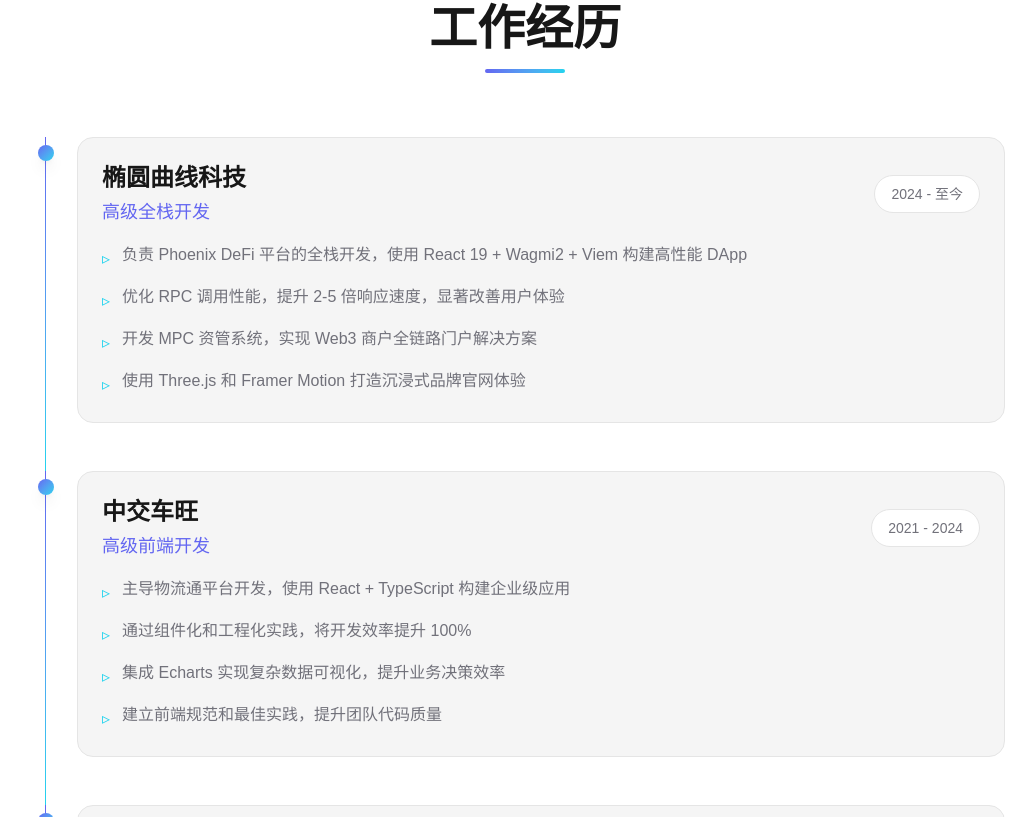
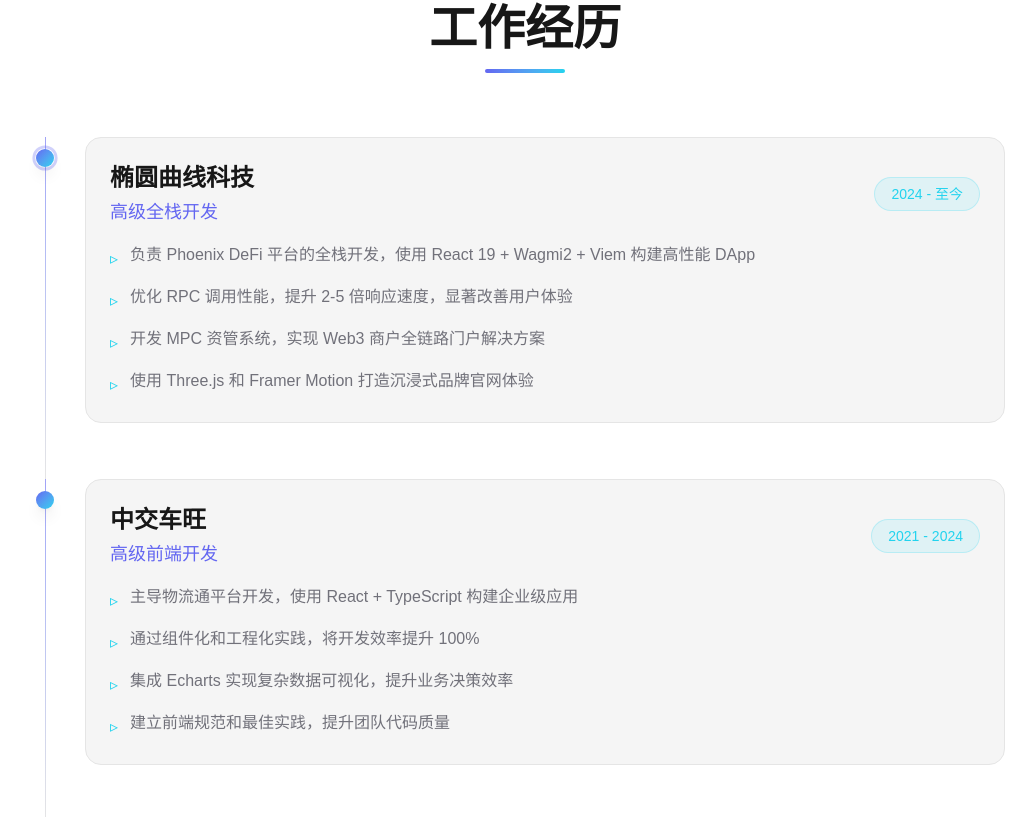
Before and after one commit to leonaries/ai-fullstack-leon, a Next.js app: page / in a window 1280 px wide. Shown: the part 1723-2540 px from the top of the page, without its empty margins (115-1151 px from the left). Built offline with nearby package versions, Linux system fonts and the light colour scheme.

Commit message:
feat: enhance Experience timeline with pulse ring on current role, spring animations
- Pulse ring animation on current position dot
- Accent-colored time period badges
- Smoother stagger animations
- Cleaner spacing and layout

```diff
--- a/components/Experience.tsx
+++ b/components/Experience.tsx
@@ -1,7 +1,6 @@
 'use client';
 
-import { motion } from 'framer-motion';
-import { useInView } from 'framer-motion';
+import { motion, useInView } from 'framer-motion';
 import { useRef } from 'react';
 
 const experiences = [
@@ -51,43 +50,53 @@
   },
 ];
 
+function TimelineDot({ index, isInView }: { index: number; isInView: boolean }) {
+  return (
+    <div className="absolute left-0 top-3 -ml-[9px] z-10">
+      <motion.div
+        initial={{ scale: 0 }}
+        animate={isInView ? { scale: 1 } : {}}
+        transition={{ duration: 0.4, delay: index * 0.15 + 0.1, type: 'spring', stiffness: 300 }}
+        className="relative"
+      >
+        <div className="w-[18px] h-[18px] rounded-full bg-gradient-to-br from-[var(--primary)] to-[var(--accent)] shadow-lg shadow-[var(--primary)]/40" />
+        {/* Pulse ring */}
+        {index === 0 && (
+          <motion.div
+            className="absolute inset-0 rounded-full border-2 border-[var(--primary)]"
+            animate={{ scale: [1, 1.8], opacity: [0.6, 0] }}
+            transition={{ duration: 2, repeat: Infinity }}
+          />
+        )}
+      </motion.div>
+    </div>
+  );
+}
+
 function ExperienceItem({ experience, index }: { experience: typeof experiences[0]; index: number }) {
   const ref = useRef(null);
-  const isInView = useInView(ref, { once: true, margin: '-100px' });
+  const isInView = useInView(ref, { once: true, margin: '-80px' });
 
   return (
     <motion.div
       ref={ref}
-      initial={{ opacity: 0, x: -50 }}
-      animate={isInView ? { opacity: 1, x: 0 } : { opacity: 0, x: -50 }}
-      transition={{ duration: 0.5, delay: index * 0.2 }}
-      className="relative pl-8 pb-12 last:pb-0"
+      initial={{ opacity: 0, x: -40 }}
+      animate={isInView ? { opacity: 1, x: 0 } : {}}
+      transition={{ duration: 0.5, delay: index * 0.15 }}
+      className="relative pl-10 pb-14 last:pb-0"
     >
-      {/* Timeline line */}
-      <div className="absolute left-0 top-0 bottom-0 w-px bg-gradient-to-b from-[var(--primary)] to-[var(--accent)]" />
+      {/* Timeline line segment */}
+      <div className="absolute left-0 top-0 bottom-0 w-px bg-gradient-to-b from-[var(--primary)]/60 to-[var(--card-border)]" />
 
-      {/* Timeline dot */}
-      <motion.div
-        initial={{ scale: 0 }}
-        animate={isInView ? { scale: 1 } : { scale: 0 }}
-        transition={{ duration: 0.3, delay: index * 0.2 + 0.2 }}
-        className="absolute left-0 top-2 w-4 h-4 -ml-[7px] rounded-full bg-gradient-to-br from-[var(--primary)] to-[var(--accent)] shadow-lg shadow-[var(--primary)]/50"
-      />
+      <TimelineDot index={index} isInView={isInView} />
 
-      <div className="bg-[var(--card-bg)] border border-[var(--card-border)] rounded-2xl p-6 hover:border-[var(--primary)] transition-all duration-300 group">
-        <div className="absolute inset-0 bg-gradient-to-br from-[var(--primary)]/0 to-[var(--accent)]/0 group-hover:from-[var(--primary)]/5 group-hover:to-[var(--accent)]/5 rounded-2xl transition-all duration-300" />
-
-        <div className="relative z-10">
+      <div className="bg-[var(--card-bg)] border border-[var(--card-border)] rounded-2xl p-6 hover:border-[var(--primary)]/50 transition-all duration-300">
         <div className="flex flex-col md:flex-row md:items-center md:justify-between mb-4">
           <div>
-              <h3 className="text-2xl font-bold text-[var(--text-primary)] mb-1">
-                {experience.company}
-              </h3>
-              <p className="text-lg text-[var(--primary)] font-medium">
-                {experience.position}
-              </p>
+            <h3 className="text-2xl font-bold text-[var(--text-primary)] mb-1">{experience.company}</h3>
+            <p className="text-lg text-[var(--primary)] font-medium">{experience.position}</p>
           </div>
-            <span className="text-sm text-[var(--text-secondary)] bg-[var(--background)] px-4 py-2 rounded-full border border-[var(--card-border)] mt-2 md:mt-0 inline-block">
+          <span className="text-sm text-[var(--accent)] bg-[var(--accent)]/10 px-4 py-1.5 rounded-full border border-[var(--accent)]/20 mt-2 md:mt-0 inline-block font-medium">
             {experience.period}
           </span>
         </div>
@@ -96,17 +105,16 @@
           {experience.responsibilities.map((resp, idx) => (
             <motion.li
               key={idx}
-                initial={{ opacity: 0, x: -20 }}
-                animate={isInView ? { opacity: 1, x: 0 } : { opacity: 0, x: -20 }}
-                transition={{ duration: 0.3, delay: index * 0.2 + 0.3 + idx * 0.1 }}
+              initial={{ opacity: 0, x: -15 }}
+              animate={isInView ? { opacity: 1, x: 0 } : {}}
+              transition={{ duration: 0.3, delay: index * 0.15 + 0.2 + idx * 0.08 }}
               className="flex items-start text-[var(--text-secondary)] leading-relaxed"
             >
-                <span className="text-[var(--accent)] mr-3 mt-1">▹</span>
+              <span className="text-[var(--accent)] mr-3 mt-1 shrink-0">▹</span>
               <span>{resp}</span>
             </motion.li>
           ))}
         </ul>
-        </div>
       </div>
     </motion.div>
   );
@@ -122,19 +130,17 @@
         <motion.div
           ref={ref}
           initial={{ opacity: 0, y: 20 }}
-          animate={isInView ? { opacity: 1, y: 0 } : { opacity: 0, y: 20 }}
+          animate={isInView ? { opacity: 1, y: 0 } : {}}
           transition={{ duration: 0.5 }}
           className="text-center mb-16"
         >
-          <h2 className="text-4xl md:text-5xl font-bold text-[var(--text-primary)] mb-4">
-            工作经历
-          </h2>
+          <h2 className="text-4xl md:text-5xl font-bold text-[var(--text-primary)] mb-4">工作经历</h2>
           <div className="w-20 h-1 bg-gradient-to-r from-[var(--primary)] to-[var(--accent)] mx-auto rounded-full" />
         </motion.div>
 
         <div className="relative">
-          {experiences.map((experience, index) => (
-            <ExperienceItem key={index} experience={experience} index={index} />
+          {experiences.map((exp, i) => (
+            <ExperienceItem key={i} experience={exp} index={i} />
           ))}
         </div>
       </div>
```
Lines whose indentation alone changed are shown as unchanged.
